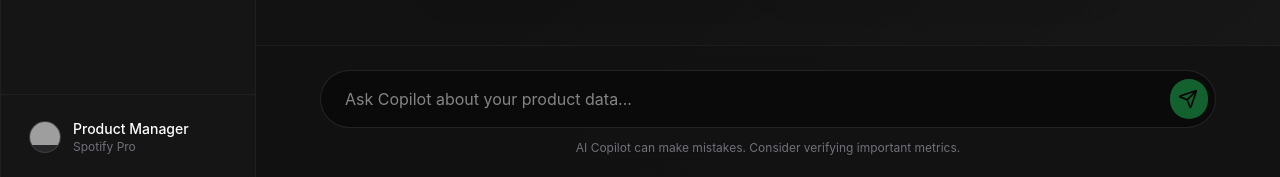
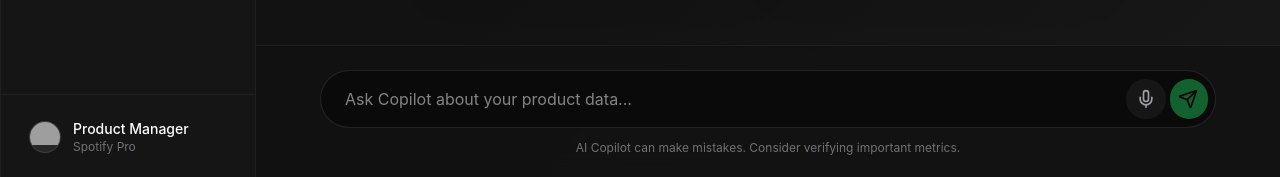
Before and after one commit to snehsumanofficial/NL-SPOTIFY, a Next.js app in the folder spotify-pulse-ai-v2/: page /ai-copilot in a window 1280 px wide. Shown: the part 620-797 px from the top of the page. Built offline with nearby package versions, Linux system fonts and the light colour scheme; grey boxes are pictures that could not be loaded.

Commit message:
feat: add native Web Speech API for voice copilot interface

```diff
--- a/spotify-pulse-ai-v2/src/app/ai-copilot/page.tsx
+++ b/spotify-pulse-ai-v2/src/app/ai-copilot/page.tsx
@@ -1,7 +1,7 @@
 "use client";
 
 import { useRef, useEffect, useState } from "react";
-import { Send, Bot, User, Sparkles, StopCircle, RefreshCw } from "lucide-react";
+import { Send, Bot, User, Sparkles, StopCircle, RefreshCw, Mic } from "lucide-react";
 
 const suggestedPrompts = [
   "Why are users unhappy with Discover Weekly?",
@@ -18,6 +18,7 @@ export default function AICopilot() {
   const [messages, setMessages] = useState<Array<{role: string, content: string, metadata?: any}>>([]);
   const [inputValue, setInputValue] = useState("");
   const [isLoading, setIsLoading] = useState(false);
+  const [isListening, setIsListening] = useState(false);
   const abortControllerRef = useRef<AbortController | null>(null);
   const scrollRef = useRef<HTMLDivElement>(null);
 
@@ -46,6 +47,31 @@ export default function AICopilot() {
     e.preventDefault();
     if (!inputValue.trim() || isLoading) return;
     submitMessage(inputValue);
+  };
+
+  const startListening = () => {
+    // @ts-ignore
+    const SpeechRecognition = window.SpeechRecognition || window.webkitSpeechRecognition;
+    if (!SpeechRecognition) {
+      alert("Your browser does not support Voice Recognition. Try using Chrome.");
+      return;
+    }
+
+    const recognition = new SpeechRecognition();
+    recognition.lang = 'en-US';
+    recognition.interimResults = false;
+
+    recognition.onstart = () => setIsListening(true);
+    recognition.onresult = (event: any) => {
+      const text = event.results[0][0].transcript;
+      setInputValue(text);
+      // Optionally auto submit:
+      // setTimeout(() => submitMessage(text), 300);
+    };
+    recognition.onerror = (event: any) => setIsListening(false);
+    recognition.onend = () => setIsListening(false);
+
+    recognition.start();
   };
 
   const submitMessage = async (text: string) => {
@@ -263,9 +289,22 @@ export default function AICopilot() {
             value={inputValue}
             onChange={(e) => setInputValue(e.target.value)}
             placeholder="Ask Copilot about your product data..."
-            disabled={isLoading}
-            className="w-full bg-black/40 border border-white/10 rounded-full pl-6 pr-14 py-4 text-white focus:outline-none focus:border-[#1DB954]/50 focus:ring-1 focus:ring-[#1DB954]/50 transition-all disabled:opacity-50"
+            disabled={isLoading || isListening}
+            className="w-full bg-black/40 border border-white/10 rounded-full pl-6 pr-24 py-4 text-white focus:outline-none focus:border-[#1DB954]/50 focus:ring-1 focus:ring-[#1DB954]/50 transition-all disabled:opacity-50"
           />
+          <div className="absolute right-2 flex items-center gap-1">
+            <button
+              type="button"
+              onClick={startListening}
+              disabled={isLoading || isListening}
+              className={`p-2.5 rounded-full transition-colors ${
+                isListening
+                  ? 'bg-red-500/20 text-red-500 animate-pulse'
+                  : 'bg-white/5 text-zinc-400 hover:bg-white/10 hover:text-white'
+              }`}
+            >
+              <Mic className="w-5 h-5" />
+            </button>
             <button
               type="submit"
               disabled={isLoading || !inputValue.trim()}
@@ -275,10 +314,11 @@ export default function AICopilot() {
                   stop();
                 }
               }}
-            className="absolute right-2 p-2.5 bg-[#1DB954] text-black rounded-full hover:bg-[#1ed760] disabled:opacity-50 disabled:hover:bg-[#1DB954] transition-colors"
+              className="p-2.5 bg-[#1DB954] text-black rounded-full hover:bg-[#1ed760] disabled:opacity-50 disabled:hover:bg-[#1DB954] transition-colors"
             >
               {isLoading ? <StopCircle className="w-5 h-5" /> : <Send className="w-5 h-5 -ml-0.5" />}
             </button>
+          </div>
         </form>
         <p className="text-center text-xs text-zinc-500 mt-3">
           AI Copilot can make mistakes. Consider verifying important metrics.
```
Lines whose indentation alone changed are shown as unchanged.
